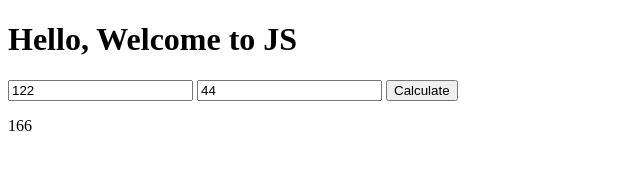
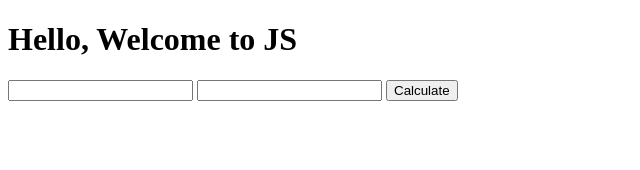
Before and after one commit to acciojob/Calculate-Sum-saurabh-patil-9787, a website: page main.html in a window 1280 px wide. Shown: the full height of the page, 0-640 px from the left. Drawn offline with Linux system fonts and the light colour scheme.

Commit message:
created a submission

```diff
--- a/main.html
+++ b/main.html
@@ -9,14 +9,14 @@
     <h1 id="heading">Hello, Welcome to JS</h1>
 
     <!-- Input fields for numbers -->
-    <input type="number" id="n1" value="122">
-    <input type="number" id="n2" value="44">
+    <input type="number" id="n1" >
+    <input type="number" id="n2" >
 
     <!-- Calculate button -->
     <button id="sum_btn" onclick="calculateMysum()">Calculate</button>
 
     <!-- Paragraph to display the sum -->
-    <p id="Sum" >166</p>
+    <p id="Sum" ></p>
 
     <script>
         // JavaScript to handle sum calculation
```
